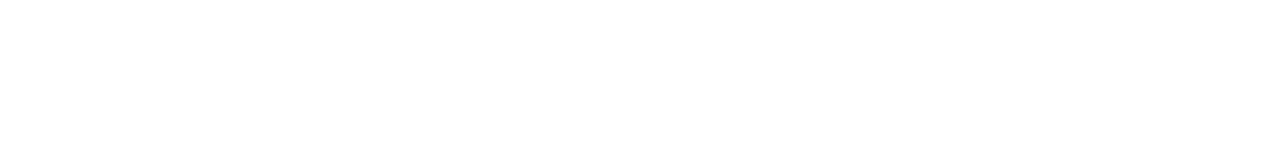
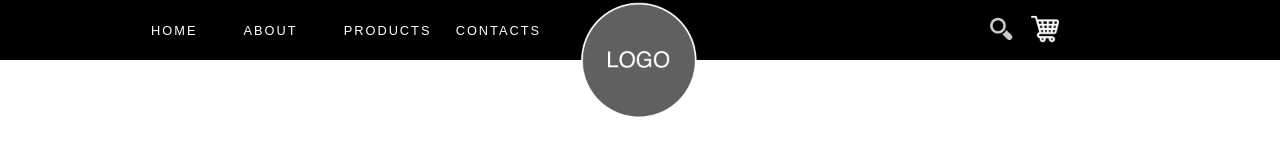
Before and after one commit to codilation/moobells, a plain HTML site: page index.html in a window 1280 px wide. Drawn offline with Linux system fonts and the light colour scheme.

Commit message:
Header done for now

```diff
--- a/css/global.css
+++ b/css/global.css
@@ -13,3 +13,188 @@ body {
 	font-family: sans-serif;
 	font-size: 16px;
 }
+
+.header-main {
+	/* layout */
+	display: flex;
+	flex-direction: row;
+	justify-content: space-evenly;
+	height: 60px;
+	/* Appearance */
+	background-color: rgb(0, 0, 0);
+}
+
+ /*\
+ |*| NAV START
+ \*/
+ .header-main li {
+	list-style: none;
+ }
+ .header-main a {
+ display:block;
+ position: relative;
+ padding: 0.8em 1.8em;
+ color: #fff;
+ text-decoration: none;
+ letter-spacing: 2px;
+ text-transform: uppercase;
+ font-size: 80%;
+ background: rgba(46, 46, 46, 0.808);
+}
+ @media all and (min-width: 768px) {
+	 .header-main a {
+		 background: none;
+	 }
+ }
+
+ .header-main > nav {
+	display: flex;
+	flex: 1;
+}
+
+
+#header-navbutton {
+	display: block;
+	position: absolute;
+	left: 10px;
+	top: 13px;
+	border: none;
+	background: none;
+	outline: none;
+}
+@media all and (min-width: 768px) {
+	#header-navbutton {
+		display: none;
+	}
+}
+#header-navbutton:hover {
+	cursor: pointer;
+}
+#header-navbutton > span {
+	display: block;
+	width: 1.75em;
+	height: .3em;
+	margin: .4em 0;
+	background: white;
+	transition: all .25s ease;
+}
+
+#header-menu {
+	display: flex;
+	position: absolute;
+	justify-content: center;
+	flex-direction: column;
+	margin-top: 60px;
+	right: 100%;
+}
+@media all and (min-width: 768px) {
+	#header-menu {
+		position: relative;
+		top: .2em;
+		flex-direction: row;
+		margin-top: 10px;
+		right: -30%;
+		align-content: center;
+	}
+}
+
+#header-menu.open {
+	align-content: flex-start;
+	right: unset;
+}
+
+#header-menu > li {
+	float: left;
+	max-width: 7em;
+}
+#header-menu li:hover > a {
+	color:orange;
+}
+
+#header-menu ul {
+  position: absolute;
+	border-bottom: 2px solid  orange;
+	background: rgb(39, 39, 39);
+  z-index: 1;
+  left: -99999em;
+}
+
+#header-menu > li:hover > ul {
+	left: 100%;
+	top: 50%;
+  min-width: 100%;
+}
+@media all and (min-width: 768px) {
+	#header-menu > li:hover > ul {
+		left: auto;
+		top: auto;
+	}
+}
+ /*\
+ |*| NAV END
+ \*/
+
+ /*\
+ |*| LOGO START
+ \*/
+.header-main > div {
+	/* layout */
+	display: flex;
+	flex: 1;
+	flex-direction: column;
+	align-items: center;
+	/* Appearance */
+
+}
+
+.header-main > div > img {
+	position: absolute;
+	height: 60px;
+	opacity: 1;
+	transition: opacity .1s ease-in-out;
+}
+@media all and (min-width: 768px) {
+	.header-main > div > img {
+		height: 120px;
+		opacity: 0;
+	}
+}
+@media all and (min-width: 1200px) {
+	.header-main > div > img {
+		height: 120px;
+		opacity: 1;
+	}
+}
+
+ /*\
+ |*| LOGO END
+ \*/
+
+ .header-main > section {
+	/* layout */
+	flex: 1;
+	margin: 15px 0 0 0;
+}
+@media all and (min-width: 768px) {
+	.header-main > section {
+		margin: 15px 0 0 0;
+	}
+}
+
+.header-main > section img {
+	height: 28px;
+	margin: 0 8px 0 8px;
+}
+
+.header-main > section button {
+	position: relative;
+	right: 20%;
+	float: right;
+	background: none;
+	border: none;
+}
+@media all and (min-width: 768px) {
+	.header-main > section button {
+		right: 50%;
+	}
+}
--- a/index.html
+++ b/index.html
@@ -7,6 +7,39 @@
 		<link rel="stylesheet" href="./css/global.css">
 </head>
 <body>
-
+  <header class="header-main">
+    <nav>
+      <button id="header-navbutton">
+        <span></span>
+        <span></span>
+        <span></span>
+      </button>
+      <ul id="header-menu">
+        <li><a href="#">HOME</a></li>
+        <li><a href="#">ABOUT</a></li>
+        <li><a href="#">PRODUCTS</a>
+          <ul>
+            <li><a href="#">Bells</a></li>
+            <li><a href="#">Silent Bells</a></li>
+            <li><a href="#">Hhimanlayan Cow Caller Bells</a></li>
+            <li><a href="#">Translator Bells</a></li>
+          </ul>
+        </li>
+        <li><a href="#">CONTACTS</a></li>
+      </ul>
+    </nav>
+    <div>
+      <img src="./images/logos/placeholder.png" alt="Logo">
+    </div>
+    <section>
+      <button>
+        <img src="./images/logos/cart.png" alt="Cart">
+      </button>
+      <button>
+        <img src="./images/logos/search.png" alt="">
+      </button>
+    </section>
+ </header>
+ <script src="./js/global.js"></script>
 </body>
 </html>
--- a/js/global.js
+++ b/js/global.js
@@ -0,0 +1,8 @@
+// Header naviation button
+const toggle = document.getElementById("header-navbutton"),
+			menu = document.getElementById("header-menu");
+
+toggle.addEventListener('click', () => {
+	menu.classList.toggle('open')
+	toggle.classList.toggle('open');
+});
```
Also changed, not shown: images/logos/cart.png (added), images/logos/placeholder.png (added), images/logos/search.png (added), 2 other files.
